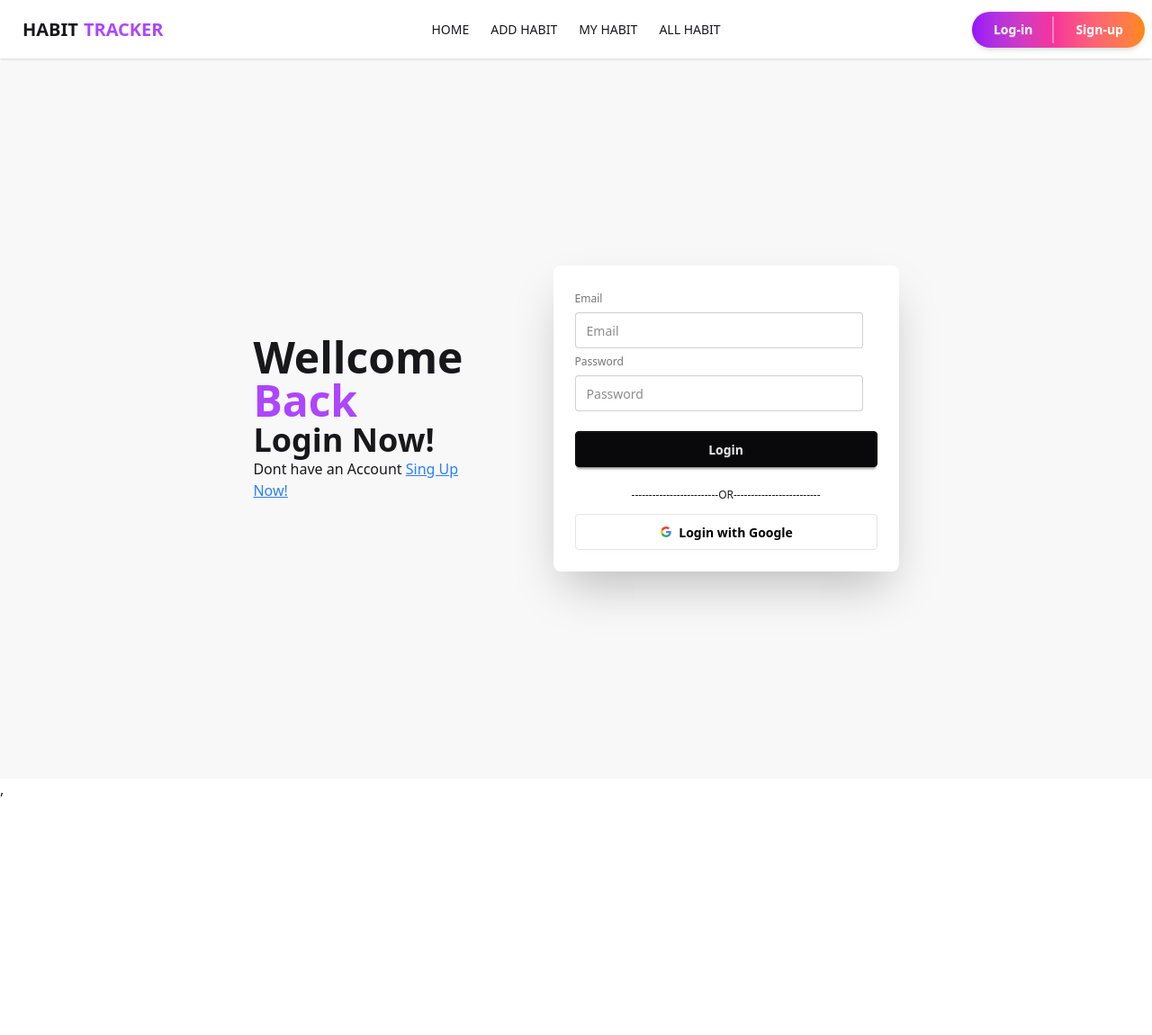
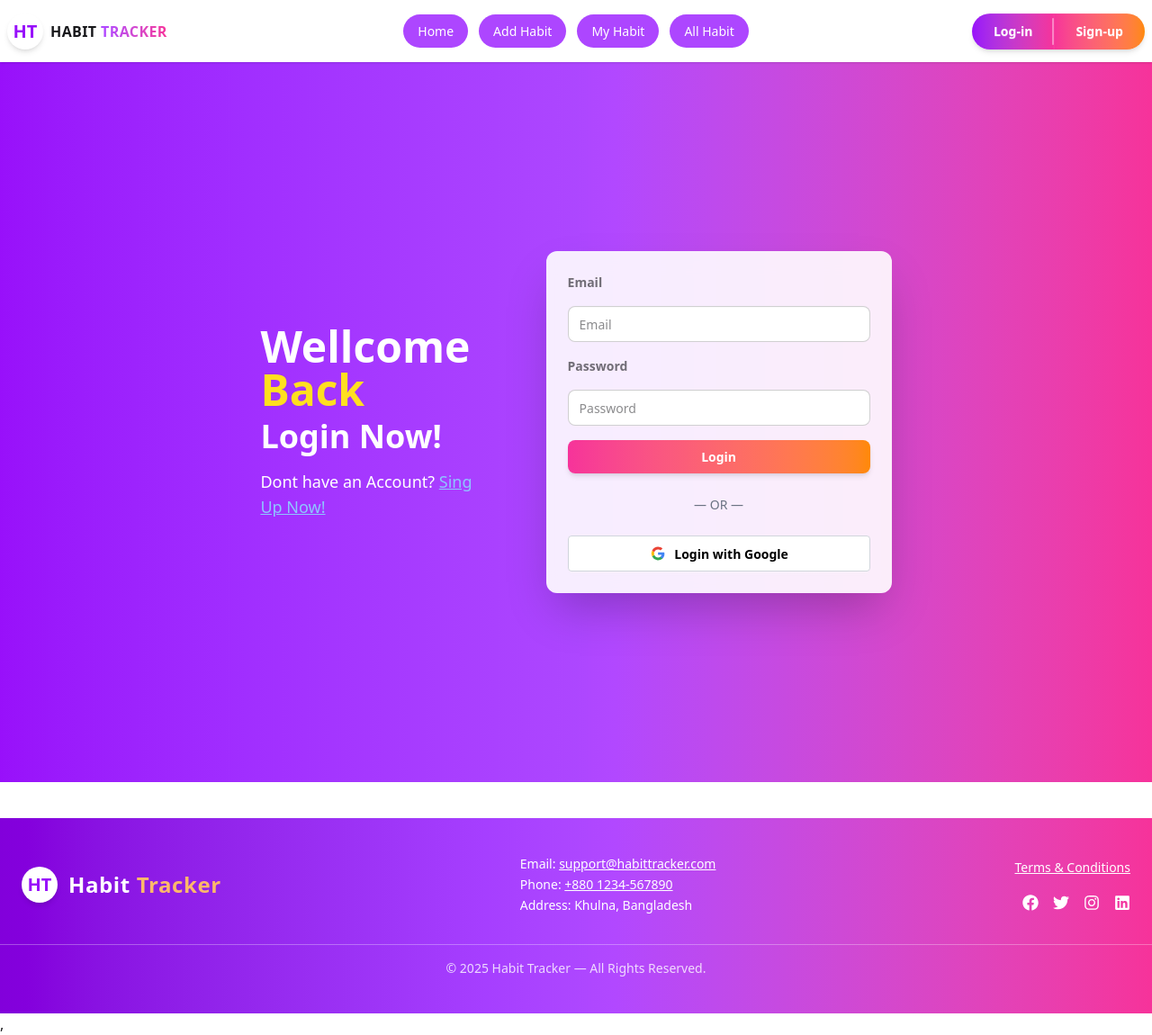
Before and after one commit to fhpantho/B12-A10-client-site, a React (Vite) app: page /login in a window 1280 px wide. Shown: the whole page at 90% size. Before the commit the page ends 889 px from the top, so only its background shows below. Built offline with nearby package versions, Linux system fonts and the light colour scheme; no server answers.

Commit message:
fix the degine

```diff
--- a/package.json
+++ b/package.json
@@ -18,6 +18,7 @@
     "react": "^19.2.0",
     "react-dom": "^19.2.0",
     "react-hot-toast": "^2.6.0",
+    "react-icons": "^5.5.0",
     "react-router-dom": "^7.9.5",
     "react-simple-typewriter": "^5.0.1",
     "react-toastify": "^11.0.5",
--- a/src/components/Footer/Footer.jsx
+++ b/src/components/Footer/Footer.jsx
@@ -1,11 +1,57 @@
-import React from 'react';
+import { FaFacebook, FaInstagram, FaTwitter, FaLinkedin } from "react-icons/fa";
+import { Link } from "react-router";
 
 const Footer = () => {
-    return (
-        <div>
+  return (
+    <footer className="bg-gradient-to-r from-purple-700 via-purple-500 to-pink-500 text-white py-10 mt-10">
+      <div className="container mx-auto px-6 flex flex-col md:flex-row justify-between items-start md:items-center gap-8">
 
+        {/* Left Section - Logo & Site Name */}
+        <div className="flex items-center gap-3">
+          <div className="w-10 h-10 bg-white rounded-full flex items-center justify-center text-purple-600 font-bold text-xl shadow-md">
+            HT
+          </div>
+          <h2 className="text-2xl font-bold tracking-wide">
+            Habit <span className="text-orange-300">Tracker</span>
+          </h2>
         </div>
-    );
+
+        {/* Middle Section - Contact Info */}
+        <div className="text-sm leading-relaxed">
+          <p>Email: <a href="mailto:support@habittracker.com" className="underline hover:text-orange-200">support@habittracker.com</a></p>
+          <p>Phone: <a href="tel:+8801234567890" className="underline hover:text-orange-200">+880 1234-567890</a></p>
+          <p>Address: Khulna, Bangladesh</p>
+        </div>
+
+        {/* Right Section - Links & Socials */}
+        <div className="flex flex-col items-start md:items-end gap-3">
+          <Link to="/terms" className="text-sm underline hover:text-orange-200">
+            Terms & Conditions
+          </Link>
+
+          <div className="flex gap-4 mt-2 text-lg">
+            <a href="https://facebook.com" target="_blank" rel="noreferrer" className="hover:text-orange-200">
+              <FaFacebook />
+            </a>
+            <a href="https://twitter.com" target="_blank" rel="noreferrer" className="hover:text-orange-200">
+              <FaTwitter />
+            </a>
+            <a href="https://instagram.com" target="_blank" rel="noreferrer" className="hover:text-orange-200">
+              <FaInstagram />
+            </a>
+            <a href="https://linkedin.com" target="_blank" rel="noreferrer" className="hover:text-orange-200">
+              <FaLinkedin />
+            </a>
+          </div>
+        </div>
+      </div>
+
+      {/* Bottom Divider */}
+      <div className="mt-8 border-t border-white/30 pt-4 text-center text-sm text-white/80">
+        © {new Date().getFullYear()} Habit Tracker — All Rights Reserved.
+      </div>
+    </footer>
+  );
 };
 
 export default Footer;
--- a/src/components/Header/Navbar.jsx
+++ b/src/components/Header/Navbar.jsx
@@ -2,6 +2,7 @@ import React, { useContext } from "react";
 import { Link, NavLink, useNavigate } from "react-router";
 import { Authcontext } from "../../context/Authcontext";
 import { toast } from "react-hot-toast";
+import NavbarLinks from "./NavbarLinks";
 
 const Navbar = () => {
   const navigate = useNavigate();
@@ -16,22 +17,6 @@ const Navbar = () => {
       .catch((err) => toast.error(err.message));
   };
 
-  const link = (
-    <>
-      <li>
-        <NavLink to="/">HOME</NavLink>
-      </li>
-      <li>
-        <NavLink to="/addhabit">ADD HABIT</NavLink>
-      </li>
-      <li>
-        <NavLink to="/myhabit">MY HABIT</NavLink>
-      </li>
-      <li>
-        <NavLink to="/publichabit">ALL HABIT</NavLink>
-      </li>
-    </>
-  );
 
   return (
     <div className="navbar bg-base-100 shadow-sm">
@@ -55,18 +40,31 @@ const Navbar = () => {
           </div>
           <ul
             tabIndex="-1"
-            className="menu menu-sm dropdown-content bg-base-100 rounded-box z-1 mt-3 w-52 p-2 shadow"
+            className="menu menu-sm dropdown-content bg-base-100 rounded-box z-1 mt-3 w-52 p-2 shadow gap-3"
           >
-            {link}
+            <NavbarLinks></NavbarLinks>
           </ul>
         </div>
-        <NavLink to="/" className="btn btn-ghost text-xl">
-          HABIT <span className="text-purple-500">TRACKER</span>
+        <NavLink to='/'>
+        <div className="flex gap-2 items-center">
+          <div className="sm:flex  w-10 h-10 bg-white rounded-full hidden items-center justify-center text-purple-600 font-bold text-xl shadow-md">
+            HT
+          </div>
+        <div
+  className=" font-bold tracking-wide relative inline-block transition-all duration-300 hover:scale-105"
+>
+  HABIT{" "}
+  <span className="bg-clip-text text-transparent bg-gradient-to-r from-purple-500 to-pink-500">
+    TRACKER
+  </span>
+</div>
+</div>
 </NavLink>
+
       </div>
 
       <div className="navbar-center hidden lg:flex">
-        <ul className="menu menu-horizontal px-1">{link}</ul>
+        <ul className="menu menu-horizontal px-1 gap-3 w-full"><NavbarLinks></NavbarLinks></ul>
       </div>
 
       <div className="navbar-end">
@@ -88,26 +86,37 @@ const Navbar = () => {
 
               <ul
   tabIndex={0}
-                className="dropdown-content menu bg-base-100 rounded-box shadow mt-0 p-4 w-max"
+  className="dropdown-content bg-gradient-to-b from-purple-600 via-purple-500 to-pink-500 rounded-xl shadow-lg mt-2 p-4 w-56 text-white"
 >
-                <li>
-                  <div className="flex flex-col items-start gap-1 text-sm">
-                    <span className="font-semibold">Name:</span>
-                    <span>{user.displayName}</span>
+  {/* User Info */}
+  <li className="mb-2">
+    <div className="flex flex-col gap-0.5">
+      <span className="font-semibold text-sm">Name:</span>
+      <span className="text-sm text-white/90">{user.displayName}</span>
     </div>
   </li>
-                <li>
-                  <div className="flex flex-col items-start gap-1 text-sm">
-                    <span className="font-semibold">Email:</span>
-                    <span>{user.email}</span>
+
+  <li className="mb-2">
+    <div className="flex flex-col gap-0.5">
+      <span className="font-semibold text-sm">Email:</span>
+      <span className="text-sm text-white/90">{user.email}</span>
     </div>
   </li>
+
+  {/* Divider */}
+  <li className="my-2 border-t border-white/30"></li>
+
+  {/* Logout Button */}
   <li>
-                  <button className="btn btn-sm mt-2" onClick={logOutUser}>
+    <button
+      onClick={logOutUser} // ✅ Keep the logout function
+      className="w-full py-2 rounded-lg bg-gradient-to-r from-pink-500 to-orange-400 hover:from-pink-400 hover:to-orange-300 transition-all duration-200 font-semibold shadow-md"
+    >
       Logout
     </button>
   </li>
 </ul>
+
             </div>
           </div>
         ) : (
--- /dev/null
+++ b/src/components/Header/NavbarLinks.jsx
@@ -0,0 +1,33 @@
+import { NavLink } from "react-router-dom";
+
+const links = [
+  { name: "Home", path: "/" },
+  { name: "Add Habit", path: "/addhabit" },
+  { name: "My Habit", path: "/myhabit" },
+  { name: "All Habit", path: "/publichabit" },
+];
+
+const NavbarLinks = () => {
+  return (
+    <>
+      {links.map((link) => (
+        <li key={link.path}>
+          <NavLink
+            to={link.path}
+            className={({ isActive }) =>
+              `px-4 py-2 rounded-full font-medium text-white transition-all duration-300
+              ${
+                isActive
+                  ? "bg-gradient-to-r from-purple-600 to-pink-500 shadow-lg scale-105"
+                  : "bg-purple-500 hover:bg-gradient-to-r hover:from-purple-500 hover:to-pink-400 hover:scale-105"
+              }`
+            }
+          >
+            {link.name}
+          </NavLink>
+        </li>
+      ))}</>
+  );
+};
+
+export default NavbarLinks;
--- a/src/components/authonticate/Login.jsx
+++ b/src/components/authonticate/Login.jsx
@@ -1,16 +1,13 @@
-import React, { useContext, useState } from 'react';
-import { NavLink, useLocation, useNavigate } from 'react-router';
-import { Authcontext } from '../../context/Authcontext';
-import { toast } from 'react-hot-toast';
-
+import React, { useContext, useState } from "react";
+import { NavLink, useLocation, useNavigate } from "react-router";
+import { Authcontext } from "../../context/Authcontext";
+import { toast } from "react-hot-toast";
 
 const Login = () => {
   const [error, setError] = useState("");
-  const navigate = useNavigate()
+  const navigate = useNavigate();
   const location = useLocation();
-
-  const from = location.state?.from || '/';
-
+  const from = location.state?.from || "/";
   const { singInWithgoogle, singinUser } = useContext(Authcontext);
 
   const handleGoogleSingIn = () => {
@@ -19,7 +16,6 @@ const Login = () => {
         console.log(res.user);
         toast.success("Login with google succesfully");
         navigate(from, { replace: true });
-
       })
       .catch((err) => {
         console.error(err);
@@ -31,8 +27,16 @@ const Login = () => {
     e.preventDefault();
     const email = e.target.email.value;
     const password = e.target.password.value;
-
-    // Password validation
+    if(email.length === 0)
+    {
+      setError("Please input your Email");
+      return;
+    }
+    if(password.length === 0)
+    {
+      setError("Password cannot be Empty");
+      return;
+    }
     if (!/[A-Z]/.test(password)) {
       setError("Password must contain at least one uppercase letter.");
       return;
@@ -62,54 +66,60 @@ const Login = () => {
   };
 
   return (
-    <div className="hero bg-base-200 min-h-screen">
-      <div className="hero-content flex-col lg:flex-row gap-20">
-        <div className="text-center lg:text-left">
-          <h1 className="text-5xl font-bold">
-            Wellcome <span className="text-purple-500">Back</span>
+    <div className="hero min-h-screen bg-gradient-to-r from-purple-600 via-purple-500 to-pink-500">
+      <div className="hero-content flex-col lg:flex-row gap-16 p-6">
+        {/* Left Section */}
+        <div className="text-center lg:text-left text-white">
+          <h1 className="text-5xl font-bold mb-2">
+            Wellcome <span className="text-yellow-300">Back</span>
           </h1>
-          <h1 className="text-4xl font-bold">Login Now!</h1>
-          <h2>
-            Dont have an Account{" "}
-            <NavLink className="text-blue-500 underline" to="/singup">
+          <h2 className="text-4xl font-semibold mb-4">Login Now!</h2>
+          <p className="text-lg">
+            Dont have an Account?{" "}
+            <NavLink
+              className="text-blue-300 underline hover:text-yellow-300 transition-colors"
+              to="/singup"
+            >
               Sing Up Now!
             </NavLink>
-          </h2>
+          </p>
         </div>
 
-        <div className="card bg-base-100 w-full max-w-sm shrink-0 shadow-2xl">
+        {/* Right Section - Login Form */}
+        <div className="card bg-white/90 backdrop-blur-md w-full max-w-sm shadow-2xl rounded-xl">
           <div className="card-body">
-            <form onSubmit={handleSingInWithEmailAndPassword}>
-              <fieldset className="fieldset">
-                <label className="label">Email</label>
+            <form onSubmit={handleSingInWithEmailAndPassword} className="flex flex-col gap-4">
+              <label className="label font-semibold">Email</label>
               <input
                 type="email"
-                  className="input"
+                name="email"
                 placeholder="Email"
-                  name="email"
+                className="input input-bordered w-full rounded-lg"
               />
-                <label className="label">Password</label>
+
+              <label className="label font-semibold">Password</label>
               <input
                 type="password"
-                  className="input"
+                name="password"
                 placeholder="Password"
-                  name="password"
+                className="input input-bordered w-full rounded-lg"
               />
-                <button className="btn btn-neutral my-4">Login</button>
-                <h1 className="text-center">
-                  -------------------------OR-------------------------
-                </h1>
-              </fieldset>
+
+              <button className="w-full py-2 rounded-lg bg-gradient-to-r from-pink-500 to-orange-400 hover:from-pink-400 hover:to-orange-300 text-white font-semibold shadow-md transition-all duration-200">
+                Login
+              </button>
+
+              <div className="text-center text-gray-500 my-2">— OR —</div>
             </form>
 
             <button
               onClick={handleGoogleSingIn}
-              className="btn bg-white text-black border-[#e5e5e5]"
+              className="btn w-full flex items-center justify-center gap-2 bg-white text-black border border-gray-300 hover:bg-gray-100 transition-colors duration-200 mt-2"
             >
               <svg
                 aria-label="Google logo"
-                width="16"
-                height="16"
+                width="20"
+                height="20"
                 xmlns="http://www.w3.org/2000/svg"
                 viewBox="0 0 512 512"
               >
@@ -135,9 +145,16 @@ const Login = () => {
               </svg>
               Login with Google
             </button>
+
+            {error && <p
+  className={`text-red-500 text-sm mt-2  w-100 items-center justify-center transition-opacity duration-300 ${
+    error ? "opacity-100" : "opacity-0"
+  }`}
+>
+  {error || " "}
+</p>
+}
           </div>
-
-          <h1 className="text-red-500 text-[12px]">{error}</h1>
         </div>
       </div>
     </div>
--- a/src/components/authonticate/Singup.jsx
+++ b/src/components/authonticate/Singup.jsx
@@ -1,4 +1,4 @@
-import React, {useContext, useState } from "react";
+import React, { useContext, useState } from "react";
 import { NavLink, useNavigate } from "react-router";
 import { Authcontext } from "../../context/Authcontext";
 import { updateProfile } from "firebase/auth";
@@ -7,23 +7,35 @@ import { toast } from "react-hot-toast";
 const Singup = () => {
   const navigate = useNavigate();
   const [error, setError] = useState("");
-
   const { singInWithgoogle, creatUser } = useContext(Authcontext);
 
   const handleGoogleSingIn = () => {
     singInWithgoogle().then((res) => {
       console.log(res.user);
-      toast.success("Login with google succesfully")
+      toast.success("Login with google succesfully");
       setError("");
-      navigate('/')
+      navigate('/');
     });
   };
+
   const resisterUser = async (e) => {
     e.preventDefault();
     const name = e.target.name.value;
     const email = e.target.email.value;
     const photoURL = e.target.photoURL.value;
     const password = e.target.password.value;
+
+    if(email.length === 0)
+    {
+      setError("Please input your Email");
+      return;
+    }
+    if(password.length === 0)
+    {
+      setError("Password cannot be Empty");
+      return;
+    }
+
 
     if (!/[A-Z]/.test(password)) {
       setError("Password must contain at least one uppercase letter.");
@@ -40,89 +52,99 @@ const Singup = () => {
 
     setError("");
 
-    creatUser(email,password)
-    .then(userCredential => {
+    creatUser(email, password)
+      .then((userCredential) => {
         toast.success("Sing up Succesfully");
         const user = userCredential.user;
 
-      setError("")
         updateProfile(user, {
-        displayName : name,
-        photoURL : photoURL
-      })
+          displayName: name,
+          photoURL: photoURL,
+        });
+
         user.name = name;
         user.photoURL = photoURL;
-      navigate('/')
+        navigate('/');
+      })
+      .catch((err) => {
+        toast.error(`failed to sing up ${err.message}`);
+      });
+  };
 
-    })
-    .catch(err => {
-      toast.error(`failed to sing up ${err.massage}`)
-    })
+  return (
+    <div className="hero min-h-screen bg-gradient-to-r from-purple-600 via-purple-500 to-pink-500">
+      <div className="hero-content flex-col lg:flex-row gap-16 p-6">
+        {/* Left Section */}
+        <div className="text-center lg:text-left text-white">
+          <h1 className="text-5xl font-bold mb-2">
+            Hello <span className="text-yellow-300">Champ</span>
+          </h1>
+          <h2 className="text-4xl font-semibold mb-4">
+            Sing up Now! and get ready for the journey
+          </h2>
+          <p className="text-lg">
+            Allready have an Account?{" "}
+            <NavLink
+              className="text-blue-300 underline hover:text-yellow-300 transition-colors"
+              to="/login"
+            >
+              Login Now!
+            </NavLink>
+          </p>
+        </div>
 
-  };
-  return (
-    <div className="hero bg-base-200 min-h-screen">
-      <div className="hero-content flex-col lg:flex-row gap-20">
-        <div className="text-center lg:text-left ">
-          <h1 className="text-5xl font-bold">
-            Hello <span className="text-purple-500">Champ</span>
-          </h1>
-          <h1 className="text-4xl font-bold">
-            sing up Now! and get ready for the journey
-          </h1>
-          <h2>
-            Allready have an Account{" "}
-            <NavLink className="text-blue-500 underline" to="/login">
-              login in Now!
-            </NavLink>
-          </h2>
-        </div>
-        <div className="card bg-base-100 w-full max-w-sm shrink-0 shadow-2xl">
-          <div className="card-body">
-            <form onSubmit={resisterUser}>
-              <fieldset className="fieldset">
-                <label className="label">Name</label>
+        {/* Right Section - Signup Form */}
+        <div className="card bg-white/90 backdrop-blur-md w-full max-w-sm shadow-2xl rounded-xl">
+          <div className="card-body flex flex-col gap-4">
+            <form onSubmit={resisterUser} className="flex flex-col gap-4">
+              <label className="label font-semibold">Name</label>
               <input
                 type="text"
-                  className="input"
+                name="name"
                 placeholder="Name"
-                  name="name"
+                className="input input-bordered w-full rounded-lg"
               />
-                <label className="label">Email</label>
+
+              <label className="label font-semibold">Email</label>
               <input
                 type="email"
-                  className="input"
+                name="email"
                 placeholder="Email"
-                  name="email"
+                className="input input-bordered w-full rounded-lg"
               />
-                <label className="label">PhotoURL</label>
+
+              <label className="label font-semibold">PhotoURL</label>
               <input
                 type="text"
-                  className="input"
+                name="photoURL"
                 placeholder="PhotoURL"
-                  name="photoURL"
+                className="input input-bordered w-full rounded-lg"
               />
-                <label className="label">Password</label>
+
+              <label className="label font-semibold">Password</label>
               <input
                 type="password"
-                  className="input"
+                name="password"
                 placeholder="Password"
-                  name="password"
+                className="input input-bordered w-full rounded-lg"
               />
-                <button className="btn btn-neutral my-4">Sing Up</button>
-                <h1 className="text-center">
-                  -------------------------OR-------------------------
-                </h1>
-              </fieldset>
+
+              <button className="w-full py-2 rounded-lg bg-gradient-to-r from-pink-500 to-orange-400 hover:from-pink-400 hover:to-orange-300 text-white font-semibold shadow-md transition-all duration-200">
+                Sing Up
+              </button>
+
+              <div className="text-center text-gray-500 ">— OR —</div>
             </form>
+
+            {/* Google Signup */}
             <button
               onClick={handleGoogleSingIn}
-              className="btn bg-white text-black border-[#e5e5e5]"
+              className="btn w-full flex items-center justify-center gap-2 bg-white text-black border border-gray-300 hover:bg-gray-100 transition-colors duration-200"
             >
               <svg
                 aria-label="Google logo"
-                width="16"
-                height="16"
+                width="20"
+                height="20"
                 xmlns="http://www.w3.org/2000/svg"
                 viewBox="0 0 512 512"
               >
@@ -148,8 +170,12 @@ const Singup = () => {
               </svg>
               Login with Google
             </button>
+
+            {/* Error Message */}
+            <p className="text-red-500 text-sm w-100 mt-1  ">
+              {error || " "}
+            </p>
           </div>
-          <h3 className="text-red-500 text[12px]">{error}</h3>
         </div>
       </div>
     </div>
```
Also changed, not shown: 1 other file (tests, documents, lock files or other folders). Lines whose indentation alone changed are shown as unchanged.
